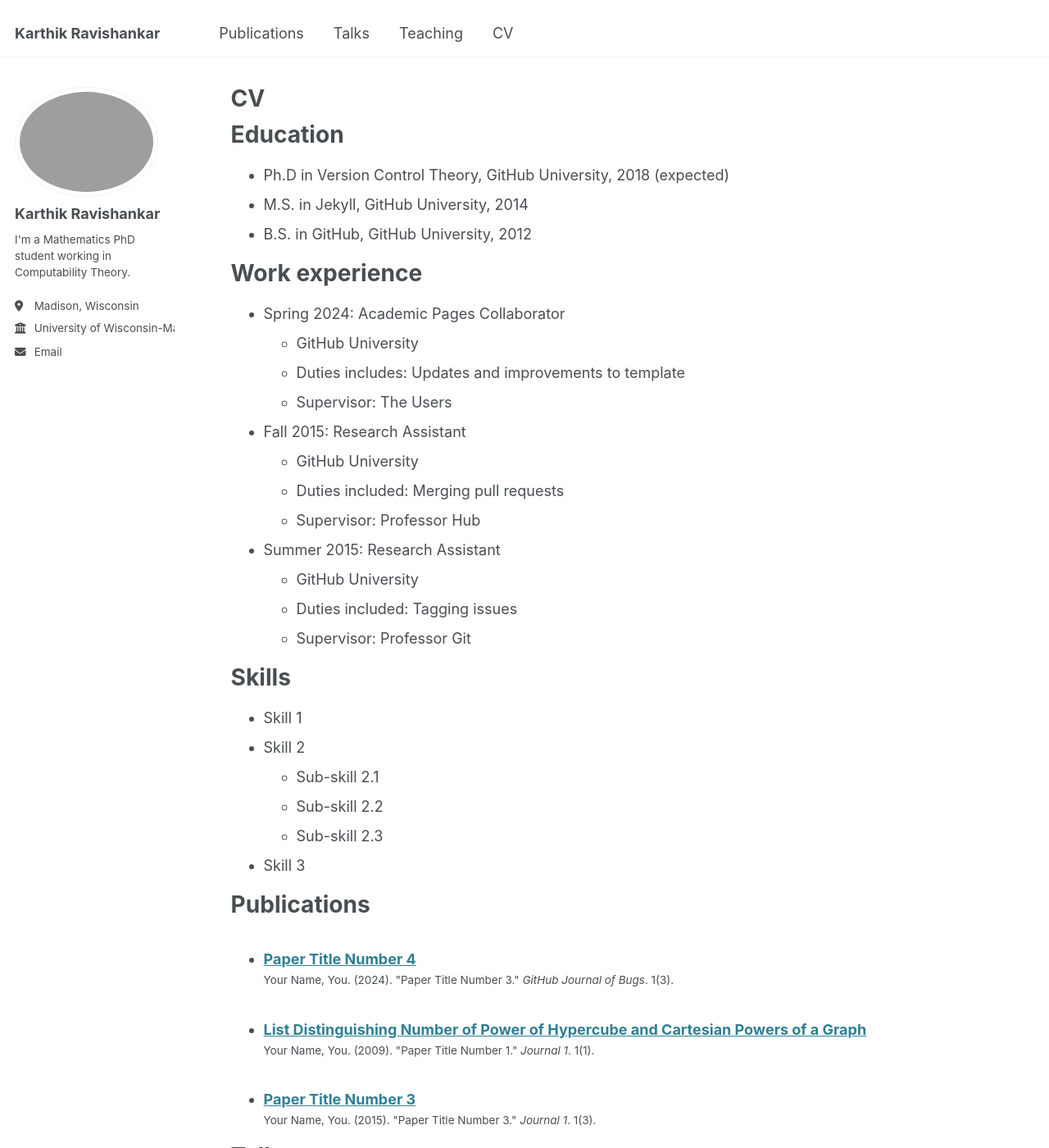
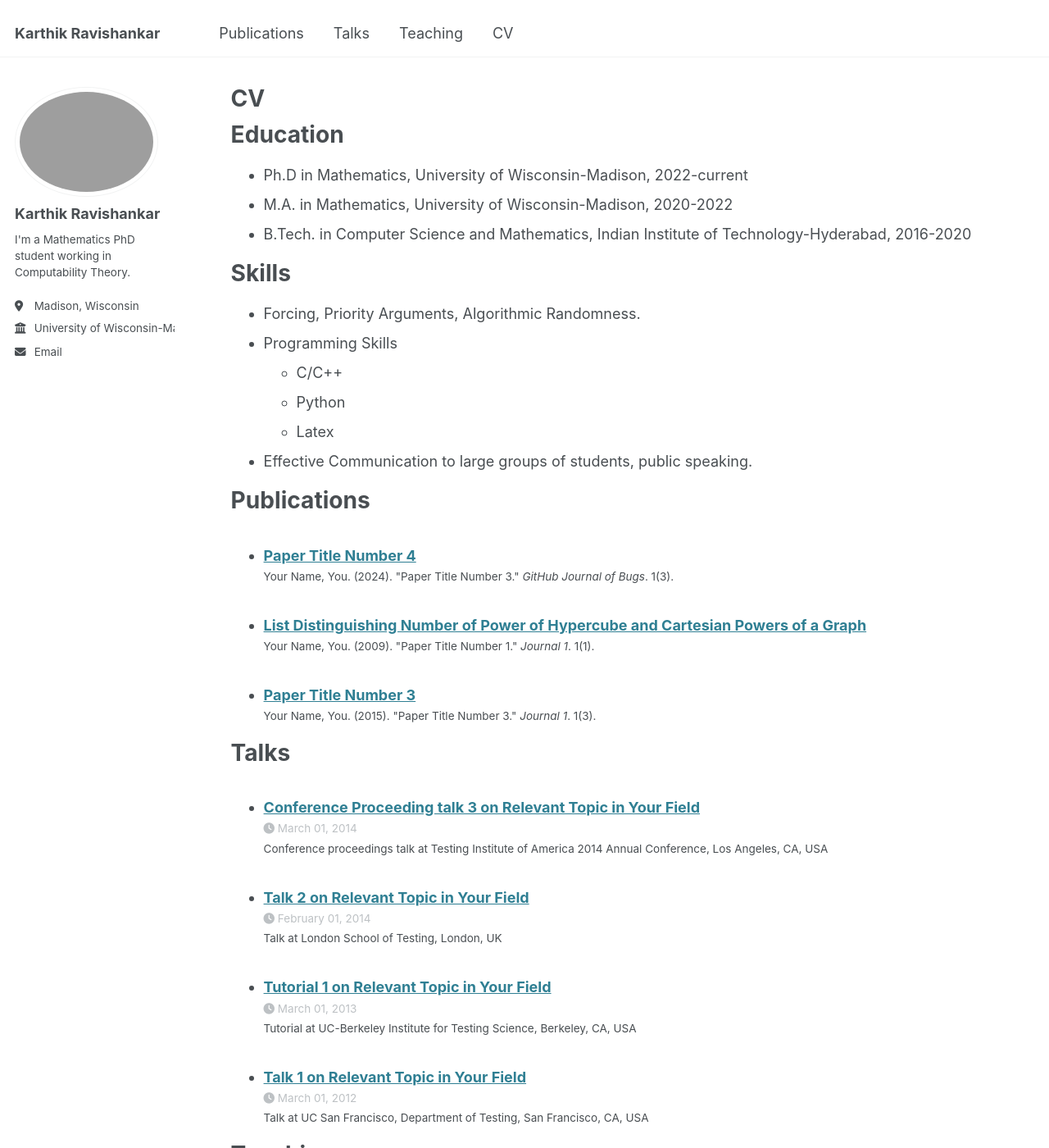
Before and after one commit to Karthik-Ravishankar-Math/Karthik-Ravishankar-Math.github.io, a Jekyll site: the page built from _pages/cv.md, in a window 1280 px wide and 1400 px high. Shown: the whole window at 82% size. Built offline with Jekyll 4.4.1, drawn with Linux system fonts in a browser that asks for light colours.

Commit message:
Update cv.md

```diff
--- a/_pages/cv.md
+++ b/_pages/cv.md
@@ -11,35 +11,18 @@ redirect_from:
 
 Education
 ======
-* Ph.D in Version Control Theory, GitHub University, 2018 (expected)
-* M.S. in Jekyll, GitHub University, 2014
-* B.S. in GitHub, GitHub University, 2012
-
-Work experience
-======
-* Spring 2024: Academic Pages Collaborator
-  * GitHub University
-  * Duties includes: Updates and improvements to template
-  * Supervisor: The Users
-
-* Fall 2015: Research Assistant
-  * GitHub University
-  * Duties included: Merging pull requests
-  * Supervisor: Professor Hub
-
-* Summer 2015: Research Assistant
-  * GitHub University
-  * Duties included: Tagging issues
-  * Supervisor: Professor Git
+* Ph.D in Mathematics, University of Wisconsin-Madison, 2022-current
+* M.A. in Mathematics, University of Wisconsin-Madison, 2020-2022
+* B.Tech. in Computer Science and Mathematics, Indian Institute of Technology-Hyderabad, 2016-2020
 
 Skills
 ======
-* Skill 1
-* Skill 2
-  * Sub-skill 2.1
-  * Sub-skill 2.2
-  * Sub-skill 2.3
-* Skill 3
+* Forcing, Priority Arguments, Algorithmic Randomness.
+* Programming Skills
+  * C/C++
+  * Python
+  * Latex
+* Effective Communication to large groups of students, public speaking.
 
 Publications
 ======
```
